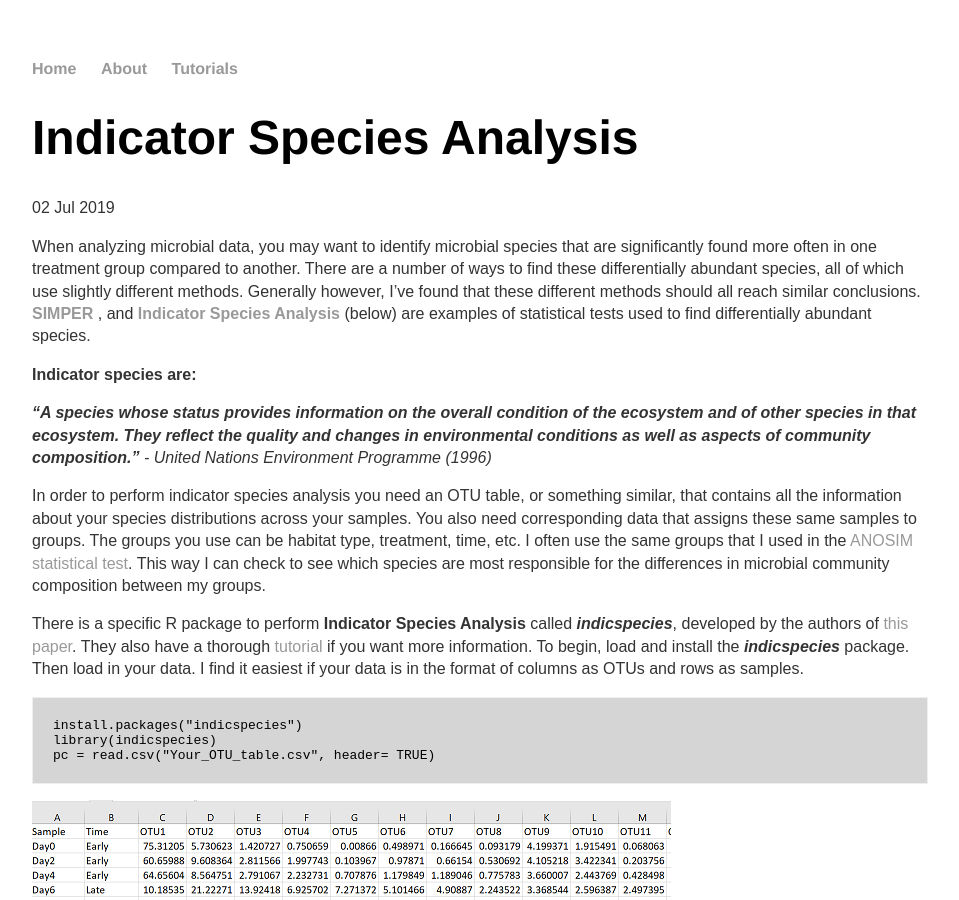
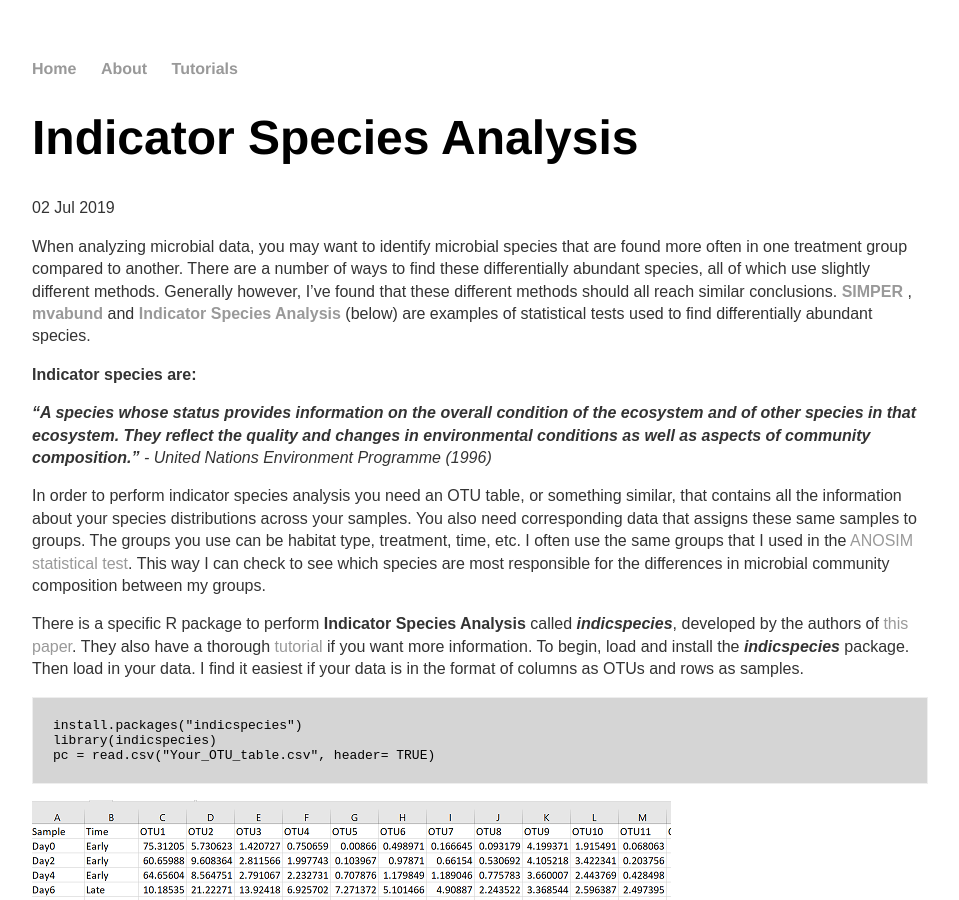
Before and after one commit to jkzorz/jkzorz.github.io, a Jekyll site: the page built from _posts/2019-07-02-Indicator-species-analysis.md, in a window 1280 px wide and 900 px high. Shown: the whole window, without its empty margins (160-1119 px from the left). Built offline with Jekyll 4.4.1, drawn with Linux system fonts in a browser that asks for light colours.

Commit message:
Update 2019-07-02-Indicator-species-analysis.md

```diff
--- a/_posts/2019-07-02-Indicator-species-analysis.md
+++ b/_posts/2019-07-02-Indicator-species-analysis.md
@@ -4,7 +4,7 @@ title: "Indicator Species Analysis"
 date: 2019-07-02
 ---
 
-When analyzing microbial data, you may want to identify microbial species that are significantly found more often in one treatment group compared to another.  There are a number of ways to find these differentially abundant species, all of which use slightly different methods. Generally however, I've found that these different methods should all reach similar conclusions. <b>[SIMPER](https://www.rdocumentation.org/packages/vegan/versions/2.4-2/topics/simper) </b>, and <b>[Indicator Species Analysis](https://cran.r-project.org/web/packages/indicspecies/vignettes/indicspeciesTutorial.pdf) </b> (below) are examples of statistical tests used to find differentially abundant species.
+When analyzing microbial data, you may want to identify microbial species that are found more often in one treatment group compared to another.  There are a number of ways to find these differentially abundant species, all of which use slightly different methods. Generally however, I've found that these different methods should all reach similar conclusions. <b>[SIMPER](https://www.rdocumentation.org/packages/vegan/versions/2.4-2/topics/simper) </b>, <b>[mvabund](https://besjournals.onlinelibrary.wiley.com/doi/10.1111/j.2041-210X.2012.00190.x)</b> and <b>[Indicator Species Analysis](https://cran.r-project.org/web/packages/indicspecies/vignettes/indicspeciesTutorial.pdf) </b> (below) are examples of statistical tests used to find differentially abundant species.
 
 
 <b>Indicator species are:</b>
```
